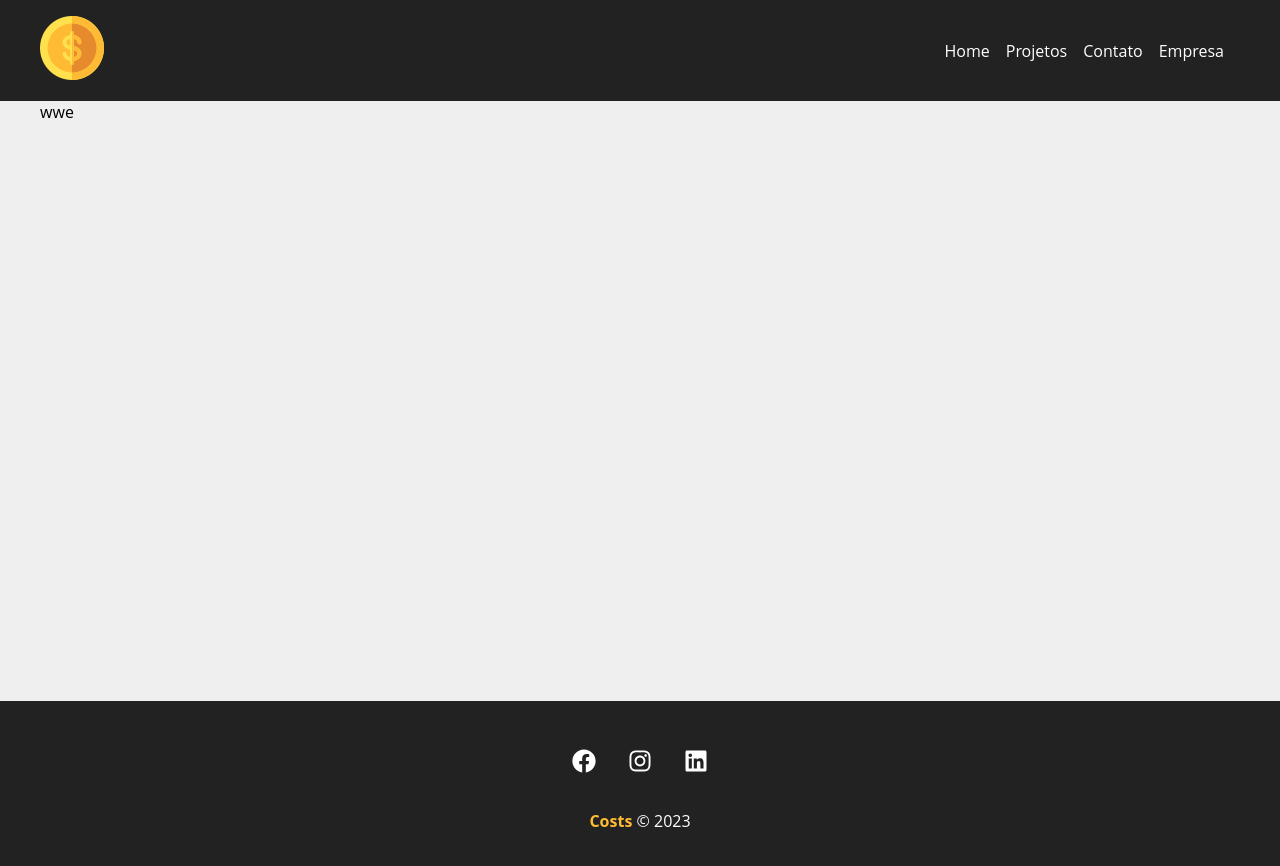
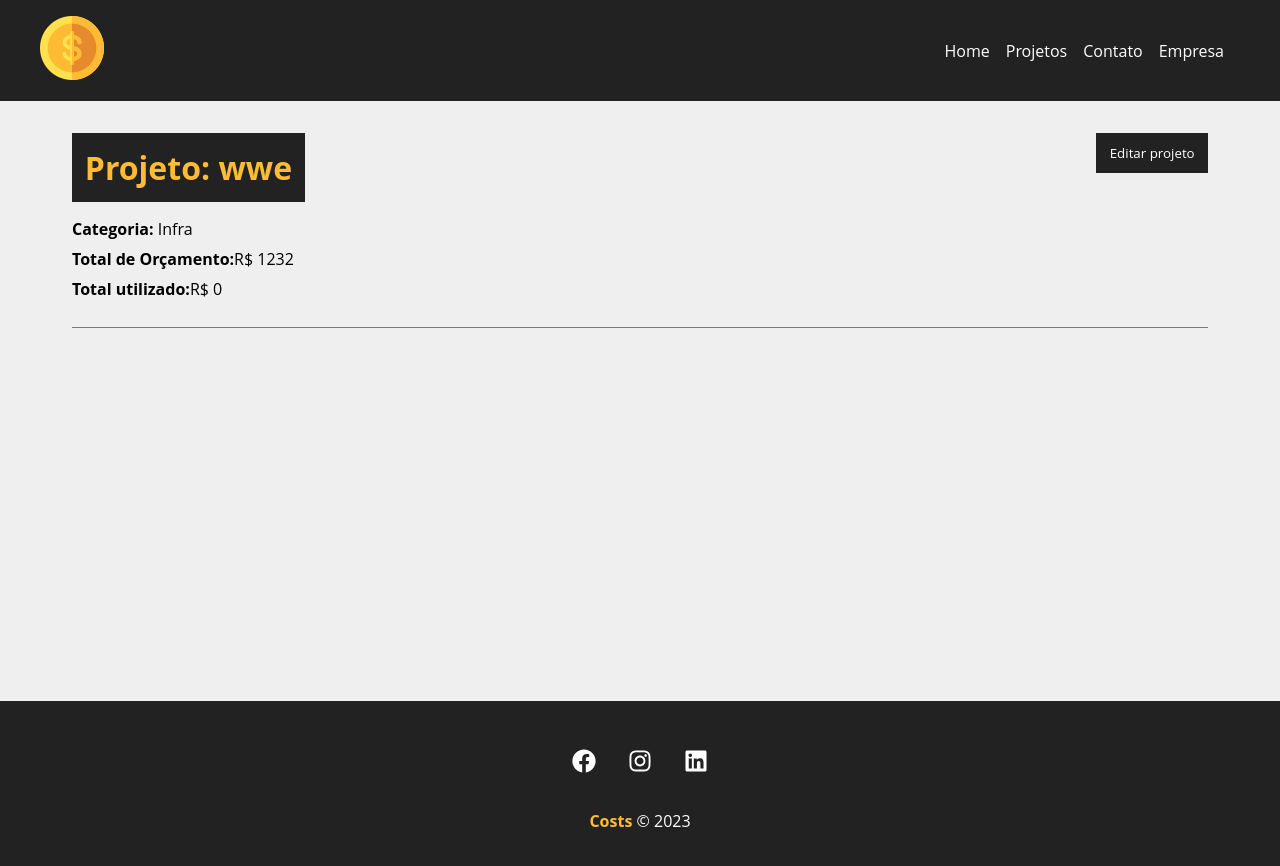
Before and after one commit to Luizenys/projeto-react-costs, a React (Create React App) app: page /project/2 in a window 1280 px wide. Shown: the top 866 px of the page. Built offline with nearby package versions, Linux system fonts and the light colour scheme; data requests are answered from the project's data file; the HTML template or start-up script is replaced by a standard one.

Commit message:
project details

```diff
--- a/src/components/pages/Project.js
+++ b/src/components/pages/Project.js
@@ -2,11 +2,15 @@
 import { useParams } from 'react-router-dom'
 import { useState , useEffect} from 'react';
 
+import Loading from '../layout/loading/Loading'
+import Container from '../layout/container/Container';
 function Project(){
     const {id} = useParams()
     const [project, setProject] = useState([])
+    const [showProjectForm, setShowProjectForm] = useState(false)
 
     useEffect(() => {
+        setTimeout(() => {
             fetch(`http://localhost:5000/projects/${id}`, {
                     method: "GET",
                     headers: {
@@ -18,9 +22,41 @@
                     setProject(data)
                 })
                 .catch((err) => console.log(err))
+        }, 300)
     })
+
+    function toggleProjectForm() {
+        setShowProjectForm(!showProjectForm)
+    }
+
     return(
-        <p>{project.name}</p>
+        <>
+        {project.name ? (
+            <div className={styles.project_details}>
+                <Container customClass="column">
+                    <div className={styles.details_container}>
+                        <h1>Projeto: {project.name}</h1>
+                        <button className={styles.btn} onClick={toggleProjectForm}>
+                            {!showProjectForm ? 'Editar projeto' : 'Fechar'}
+                        </button>
+                        {!showProjectForm ? (
+                            <div className={styles.project_info}>
+                                <p><span>Categoria:</span> {project.category.name}</p>
+                                <p><span>Total de Orçamento:</span>R$ {project.budget}</p>
+                                <p><span>Total utilizado:</span>R$ {project.cost}</p>
+                            </div>
+                        ):(
+                            <div className={styles.project_info}>
+
+                            </div>
+                        )}
+                    </div>
+                </Container>
+            </div>
+        ):(
+            <Loading></Loading>
+        )}
+        </>
     )
 }
 
--- a/src/components/pages/Project.module.css
+++ b/src/components/pages/Project.module.css
@@ -0,0 +1,49 @@
+.project_details{
+    padding: 2em;
+    width: 100%
+}
+
+.project_details h1,
+.project_details h2,
+.project_details p{
+    margin-bottom: 0.5em;
+}
+
+.project_details h1{
+    background-color: #222;
+    color: #ffbb33;
+    padding: 0.4em;
+}
+
+.project_details span {
+    font-weight: bold;
+}
+
+.details_container,
+.service_form_container {
+    border-bottom: 1px solid #7a7a7a;
+    margin-bottom: 1.2em;
+    padding-bottom: 1.2em;
+    display: flex;
+    justify-content: space-between;
+    flex-wrap: wrap;
+}
+
+.btn{
+    background-color: #222;
+    color: #fff;
+    padding: 0.5em 1em;
+    text-decoration: none;
+    transition: 0.5s;
+    cursor: pointer;
+    max-height: 40px;
+    border: none;
+}
+
+.btn:hover{
+    color: #ffbb33;
+}
+
+.project_info{
+    width: 100%;
+}
```
Lines whose indentation alone changed are shown as unchanged.
